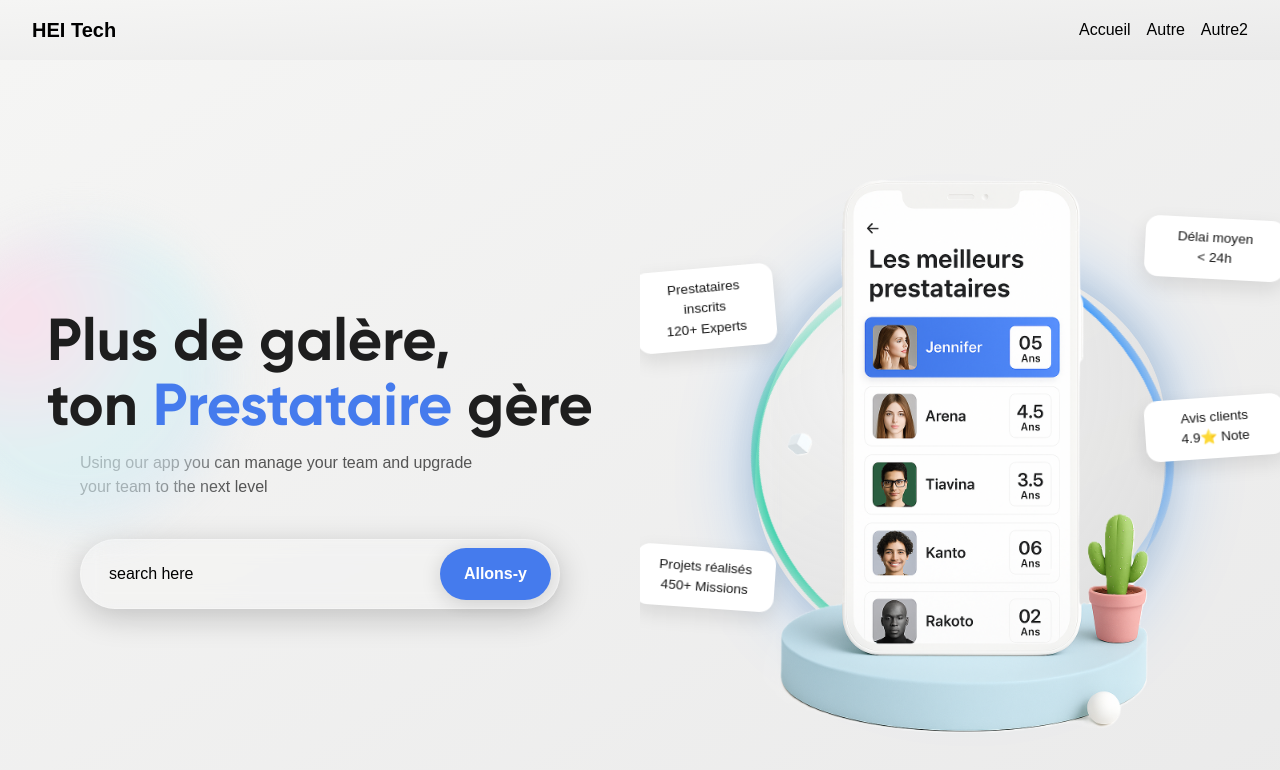
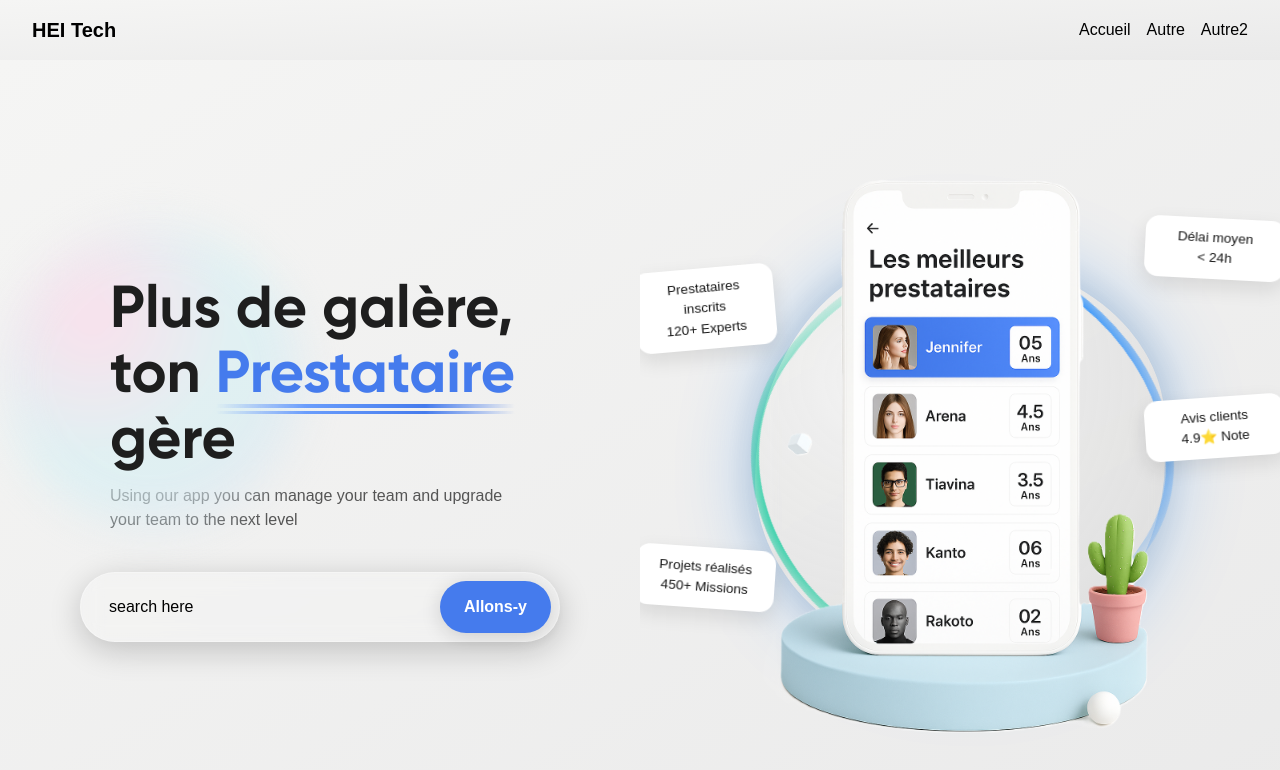
Before and after one commit to TiavinaNath/hei-tech-project, a Next.js app: page /home in a window 1280 px wide. Shown: the top 770 px of the page. Built offline with nearby package versions, Linux system fonts and the light colour scheme.

Commit message:
feat: add underline

```diff
--- a/src/app/components/HeroText.tsx
+++ b/src/app/components/HeroText.tsx
@@ -7,7 +7,7 @@ const HeroText = () => {
       <h1 className={styles["hero-title"]}>
       <span>
       Plus de galère,<br />
-      ton <span className={styles.highlight}>Prestataire</span> gère
+      ton <span className={`${styles.highlight} ${styles.underline}`}>Prestataire</span><br />gère
       </span>
       </h1>
       <p className={styles["hero-subtitle"]}>
--- a/src/app/style/HeroText.module.css
+++ b/src/app/style/HeroText.module.css
@@ -15,10 +15,8 @@
   font-weight: bold;
   margin: 0;
   color: #1e1e1e;
-  width: 100%;
+  width: 70%;
   align-items: center;
-  display: flex;
-  justify-content: center;
   line-height: 1.1;
   z-index: 1;
 }
@@ -51,8 +49,32 @@
     font-size: 16px;
     margin: 10px 0 40px;
     align-items: center;
-    width: 80%;
+    width: 70%;
   }
+
+
+.underline {
+  position: relative;
+  display: inline-block;
+}
+
+.underline::after {
+  content: '';
+  position: absolute;
+  bottom: -10px;
+  left: 0;
+  width: 100%;
+  height: 20px;
+  background:
+    linear-gradient(to right, transparent 0%, #6a9dfc 30%, #457bed 70%, transparent 100%),
+    linear-gradient(to right, transparent 0%, #6a9dfc 30%, #457bed 70%, transparent 100%);
+  background-size: 100% 4px, 100% 3px;
+  background-position: 0 5px, 0 12px;
+  background-repeat: no-repeat;
+  pointer-events: none;
+  z-index: -1;
+  opacity: 1;
+}
 
   .search-section {
     display: flex;
```
